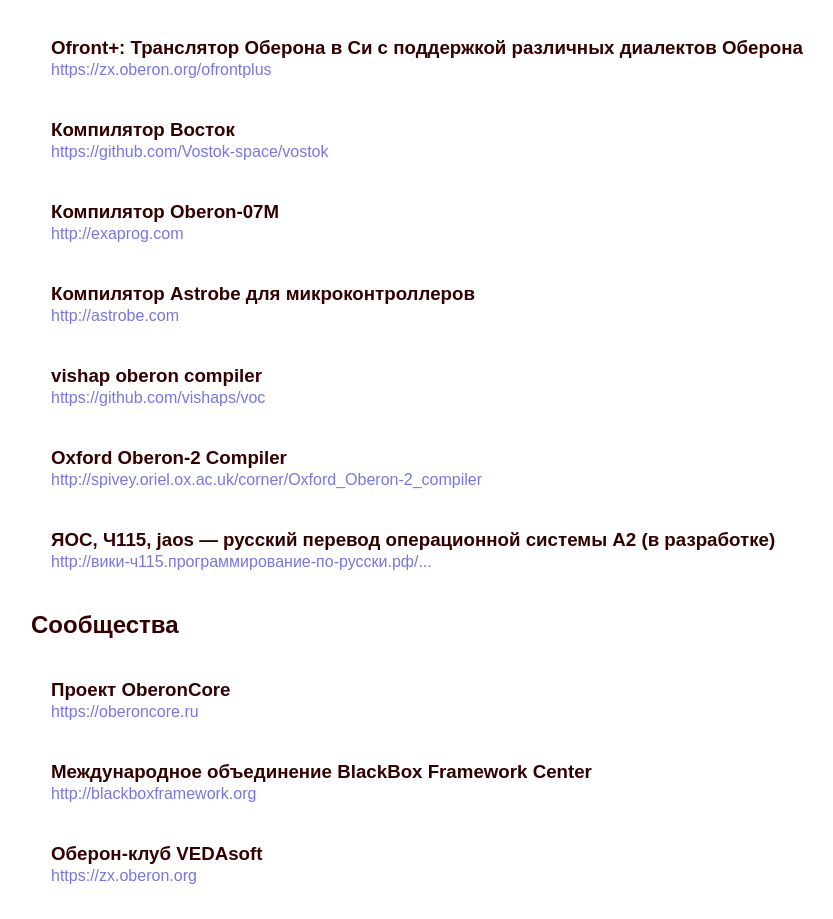
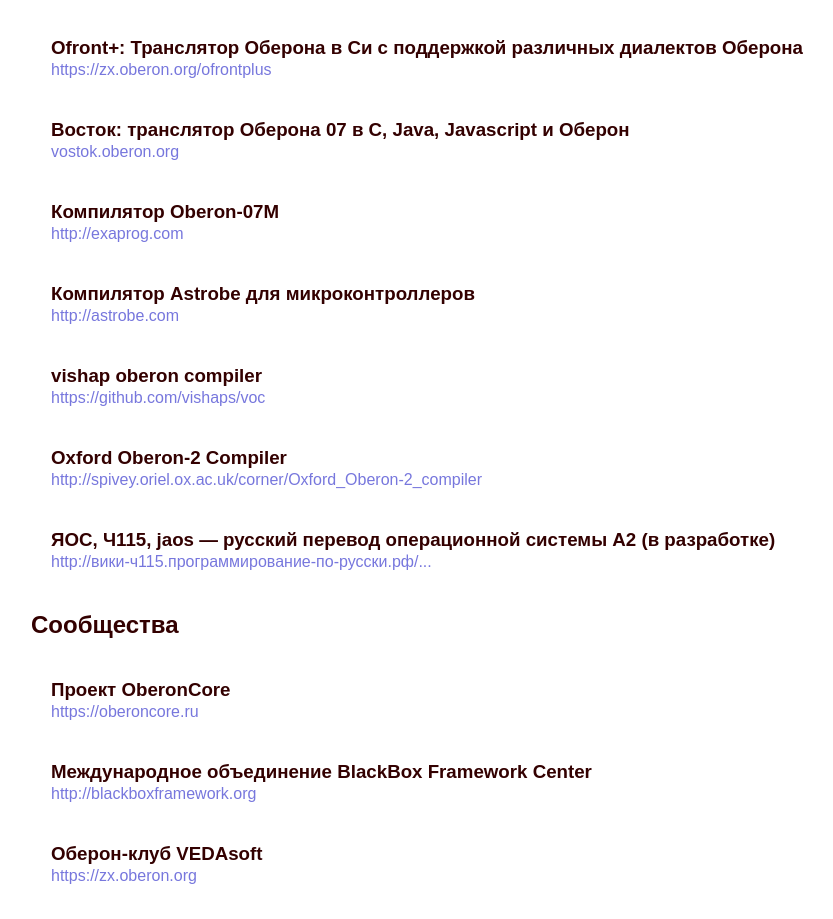
Before and after one commit to oberon-org/site, a plain HTML site: page index.html in a window 1280 px wide. Shown: the part 2159-3078 px from the top of the page, without its empty margins (159-992 px from the left). Drawn offline with Linux system fonts and the light colour scheme.

Commit message:
Скорректированы текст и ссылка на Восток

```diff
--- a/index.html
+++ b/index.html
@@ -235,8 +235,8 @@
 </div>
 
 <div class='item'>
-<h3>Компилятор Восток</h3>
-<a href=https://github.com/Vostok-space/vostok>https://github.com/Vostok-space/vostok</a>
+<h3>Восток: транслятор Оберона 07 в C, Java, Javascript и Оберон</h3>
+<a href=https://vostok.oberon.org>vostok.oberon.org</a>
 <p></p>
 </div>
 
```
